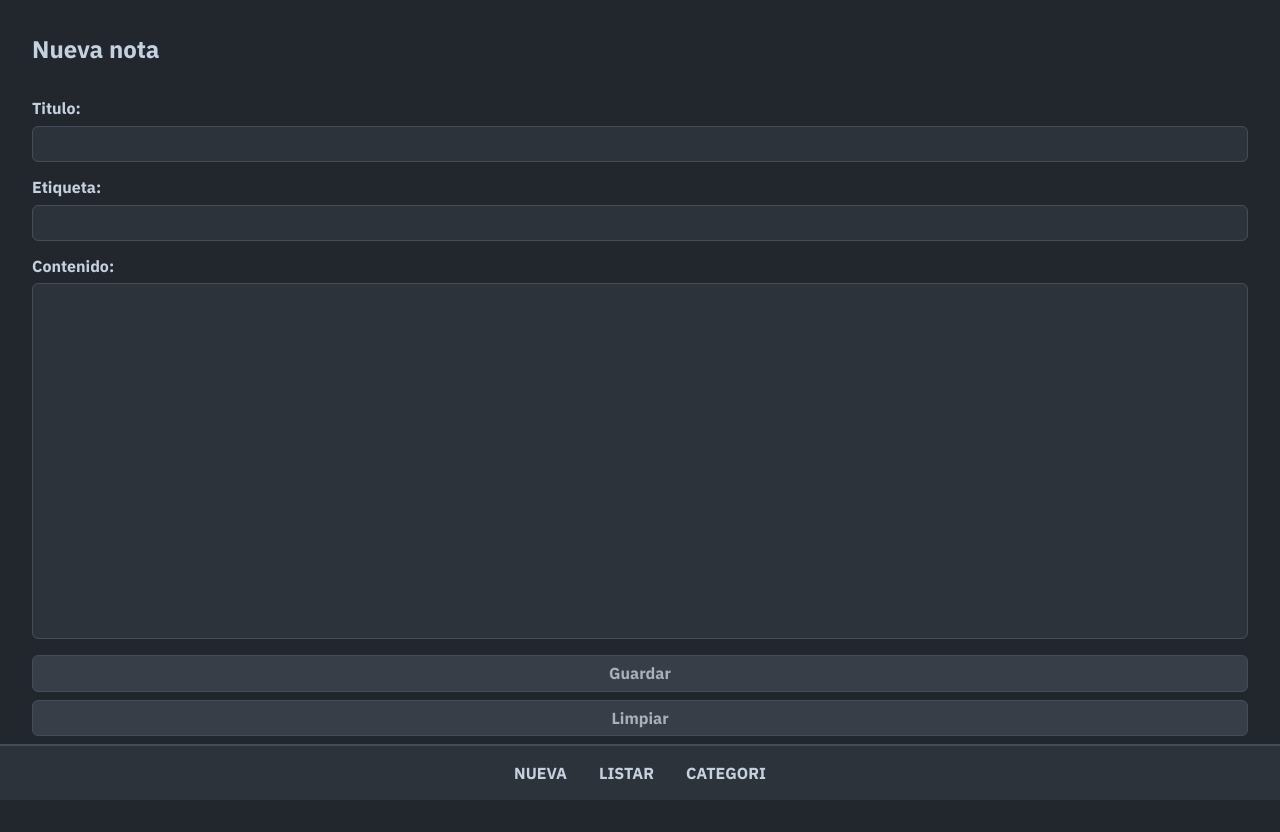
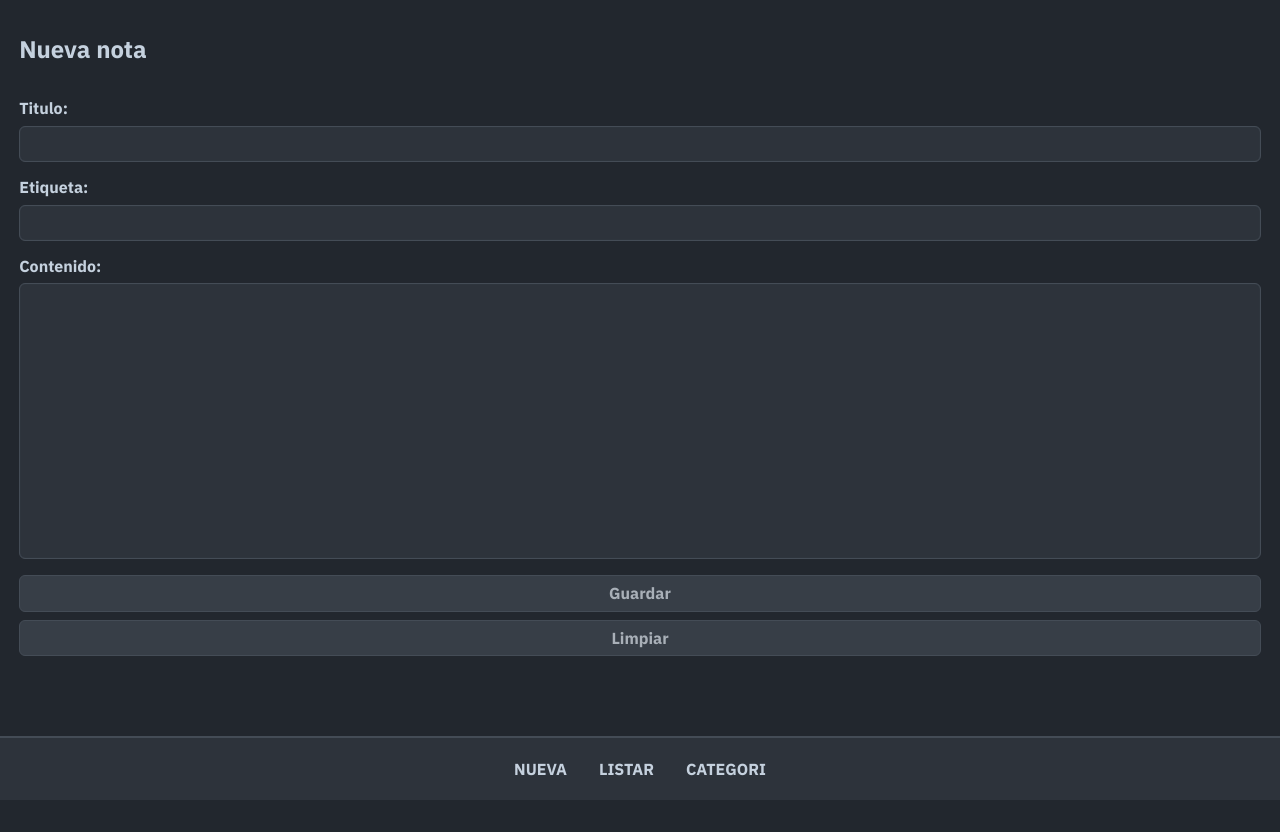
Before and after one commit to Yivar/form, a plain HTML site: page index.html in a window 1280 px wide. After the commit the page ends 800 px from the top, so only its background shows below. Drawn offline with nearby package versions, Linux system fonts and the light colour scheme.

Commit message:
Update style.css

```diff
--- a/css/style.css
+++ b/css/style.css
@@ -18,7 +18,7 @@
   flex-wrap: nowrap;
   gap: 2rem;
 
-  height: 3.5rem;
+  height: 4rem;
   /* Dimensión */
   font-weight: bold;
   border-top: 0.15rem solid var(--BColor-border);
@@ -29,15 +29,14 @@
 }
 
 .nav--menu__content {
-  margin: 1rem 2rem;
-  min-height: 100vh;
+  margin: 1rem 1.2rem;
 }
 
 .box--form__note {
   display: flex;
   flex-direction: column;
   gap: 1rem;
-  min-height: 90vh;
+  min-height: 80vh;
 }
 
 .box--form__item {
```
